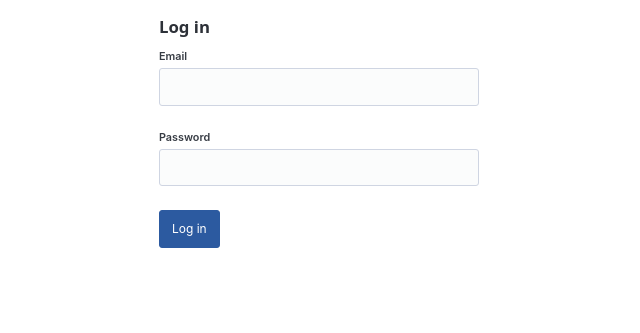
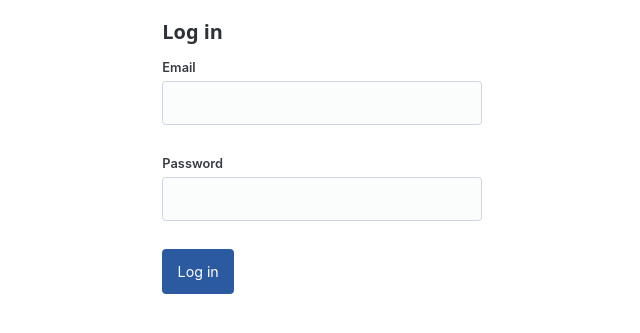
Before and after one commit to sevasek/agent-crm, a FastAPI app: page /auth/login in a window 1280 px wide. Shown: the top 333 px of the page, without its empty margins (49-689 px from the left). Run offline with FastAPI, Linux system fonts and the light colour scheme.

Commit message:
Bump base font size from 75% to 89%
Follow-up to the #132 scale-down; 75% still read as too small.

Co-Authored-By: Claude Sonnet 5 <noreply@anthropic.com>

```diff
--- a/app/static/style.css
+++ b/app/static/style.css
@@ -3,9 +3,9 @@
        this token, including its own min-width breakpoints up to 131.25%;
        this file loads after pico.min.css so a plain, non-media-queried value
        here beats all of Pico's breakpoints at every viewport width). Was
-       halved to 50% in #132; 75% is the halfway point back to Pico's 100%
-       default, per follow-up feedback that 50% read as too small. */
-    --pico-font-size: 75%;
+       halved to 50% in #132, raised to 75% as a follow-up, then to 89% per
+       further feedback that 75% still read as too small. */
+    --pico-font-size: 89%;
     --border: #ddd;
     --muted: #666;
     --bg-alt: #f7f7f7;
```
